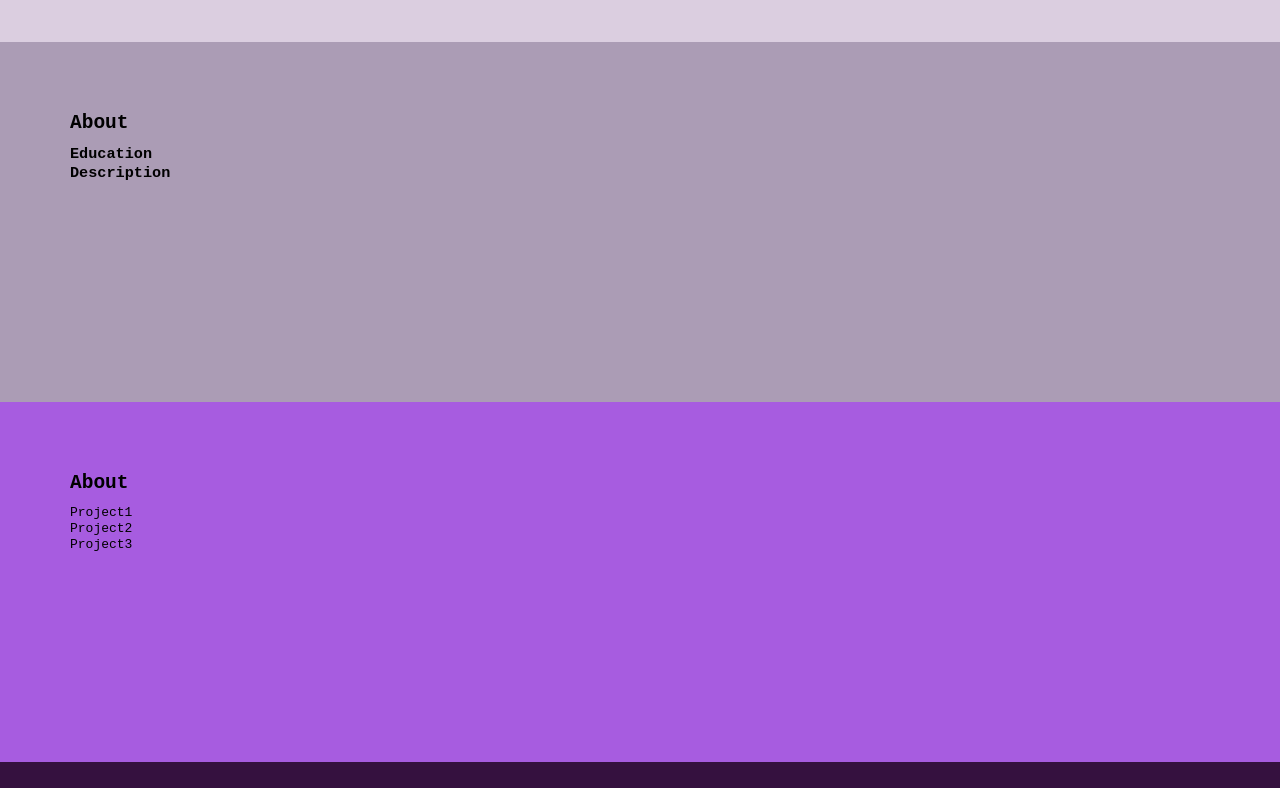
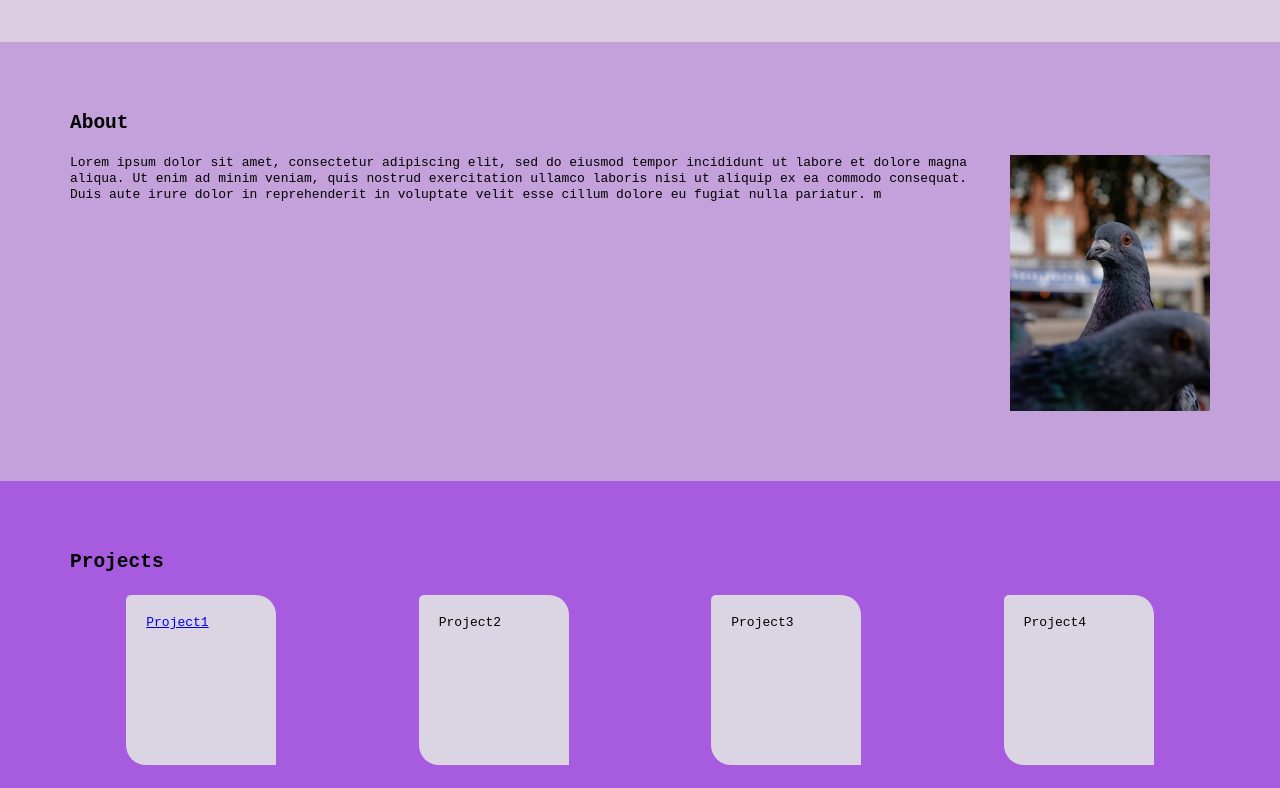
Before and after one commit to HuttunenBe/htmlcss_tasks, a plain HTML site: page 06_week/index.html in a window 1280 px wide. Shown: the part 108-896 px from the top of the page. Drawn offline with Linux system fonts and the light colour scheme.

Commit message:
add portfolio exercise

```diff
--- a/06_week/index.html
+++ b/06_week/index.html
@@ -27,14 +27,21 @@
 <main>
     <section id="about">
         <h2>About</h2>
-        <h3>Education</h3>
-        <h3>Description</h3>
+        <div>
+       <!---- <h3>Education</h3>
+        <h3>Description</h3> --->
+        <div id="paragraph">
+        <p>Lorem ipsum dolor sit amet, consectetur adipiscing elit, sed do eiusmod tempor incididunt ut labore et dolore magna aliqua. Ut enim ad minim veniam, quis nostrud exercitation ullamco laboris nisi ut aliquip ex ea commodo consequat. Duis aute irure dolor in reprehenderit in voluptate velit esse cillum dolore eu fugiat nulla pariatur. m</p></div>
+        <img src = "pigeon.jpg" id="pigeon">
+    </div>
     </section>
     <section id = "projects">
-        <h2>About</h2>
-       <div>Project1</div>
-       <div>Project2</div>
-       <div>Project3</div>
+        <h2>Projects</h2>
+        <div id="projectcontainer">
+        <div id="project"><a href="https://example.com/project2">Project1</a></div>
+        <div id="project">Project2</div>
+        <div id="project">Project3</div>
+        <div id="project">Project4</div></div>
     </section>
     <section id ="skills">
         <h2>Skills</h2>
--- a/06_week/style.css
+++ b/06_week/style.css
@@ -2,7 +2,6 @@
     margin: 0;
     padding: 0;
     box-sizing: border-box;
-
 
   }
 
@@ -11,34 +10,78 @@
     font-family: monospace;
   }
 
+  h2 {
+        margin: 0 0 20px 0;
+  }
+
   container{
     max-width: 1200px;
+    padding: 20px;
   }
 
-  header{
+  header {
     display: flex;
     background-color: rgb(219, 206, 224);
     justify-content: space-between;
     align-items: center;
     padding: 70px;
     height: 150px;
+    display: flex;
+    flex-direction: row;
 
 
   }
 
+  nav  ul{
+   display: flex;
+   flex-direction: row;
+   list-style: none;
+   color:blueviolet;
+   font-size: 15px;
+  }
 
-#about{
-  background-color: rgb(171, 156, 181);
-  padding: 70px;
-  line-height: 1.2;
+  nav ul li{
+    margin: 10px;
+   }
 
-  height: 45vh;
+
+  #about {
+    background-color: rgb(196, 161, 219);
+    padding: 70px;
+    line-height: 1.2;
+    display: flex;
+    flex-direction: row;
+    justify-content: flex-start;
+    align-items: flex-start;
+    flex-wrap: wrap;
+
+  }
+
+#about h2 {
+    text-align: left;
+}
+
+#about div {
+    display: flex;
+    flex-direction: row;
+    align-items: flex-start;
+    width: 100%;
+    gap: 20px;
+ }
+
+#paragraph{
+    flex: 1;
+    text-align: left;
 
 }
 
-h2{
-  padding-bottom: 10px;
+#pigeon {
+    width: 200px;
+    height: auto;
+    object-fit: cover;
+    flex-shrink: 0;
 }
+
 
 #projects{
 
@@ -46,8 +89,30 @@ h2{
   height: 45vh;
   padding: 70px;
   line-height: 1.2;
+  flex-direction: column;
+  justify-content: center;
+  align-items: center;
 
 }
+
+#projectcontainer {
+  display: flex;
+  justify-content: space-around;
+  gap: 30px;
+  flex-wrap: wrap;
+
+}
+
+#project {
+  background-color: rgb(218, 212, 227);
+  padding: 20px;
+  width: 150px;
+  height: 170px;
+  border-radius: 5px 20px 0px;
+;
+}
+
+
 
 #skills{
   background-color: rgb(53, 17, 63);
@@ -58,13 +123,16 @@ h2{
 }
 
 
-  footer{
+
+
+  footer  {
     display: flex;
-    background-color: rgb(224, 228, 227);
+    background-color: rgb(219, 206, 224);
     justify-content: space-between;
     align-items: center;
     height: 150px;
-    padding: 70px;}
+    padding: 70px;
+  }
 
 
     nav.sub_nav ul li{
@@ -77,13 +145,8 @@ h2{
       }
     }
 
-    @media (max-width:768px){
-      body{
-        background-color: rgb(108, 91, 69);
-      }
-    }
 
-    @media (max-width:375px){
+    @media (max-width:375px) {
       body{
         background-color: rgb(41, 27, 7);
       }
```
Also changed, not shown: 06_week/pigeon.jpg (added), 1 other file.
